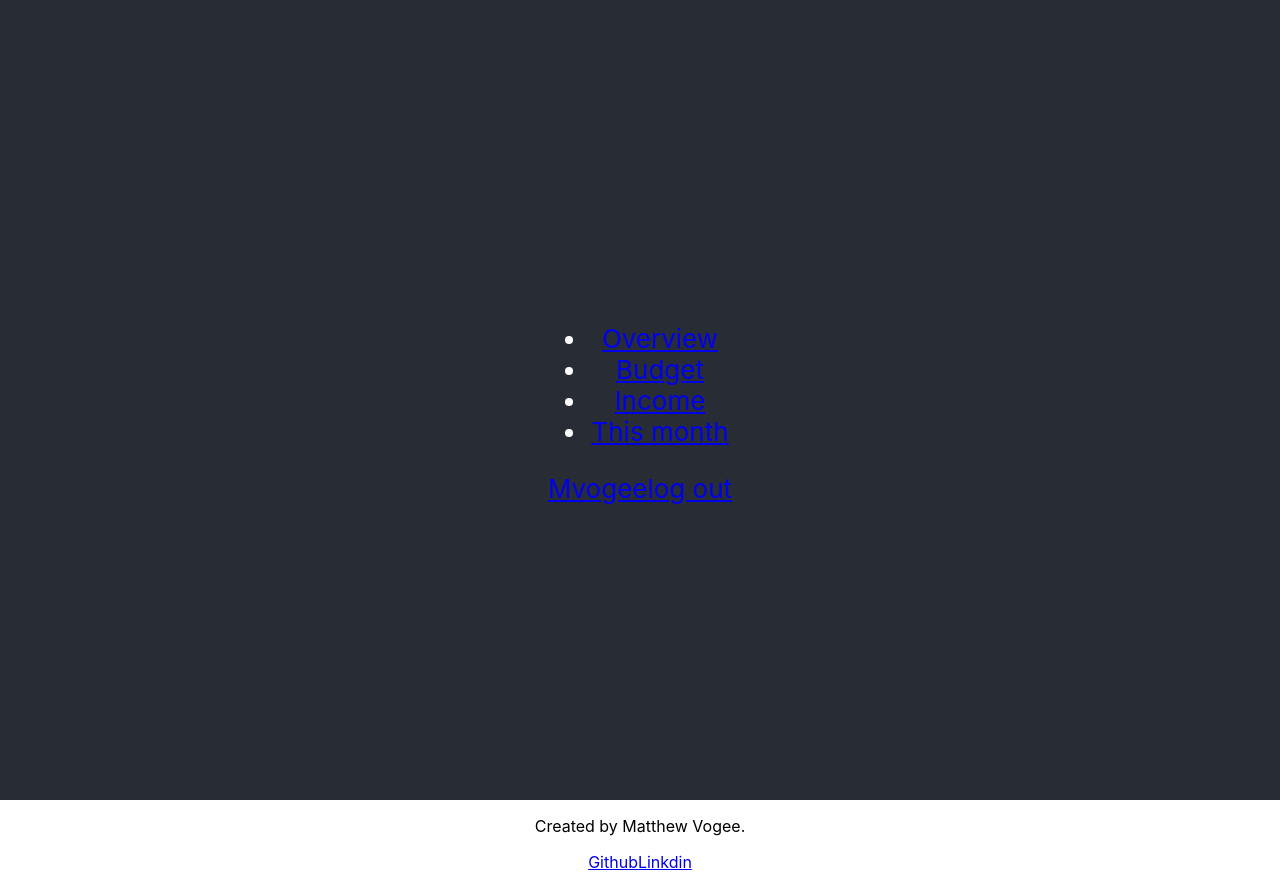
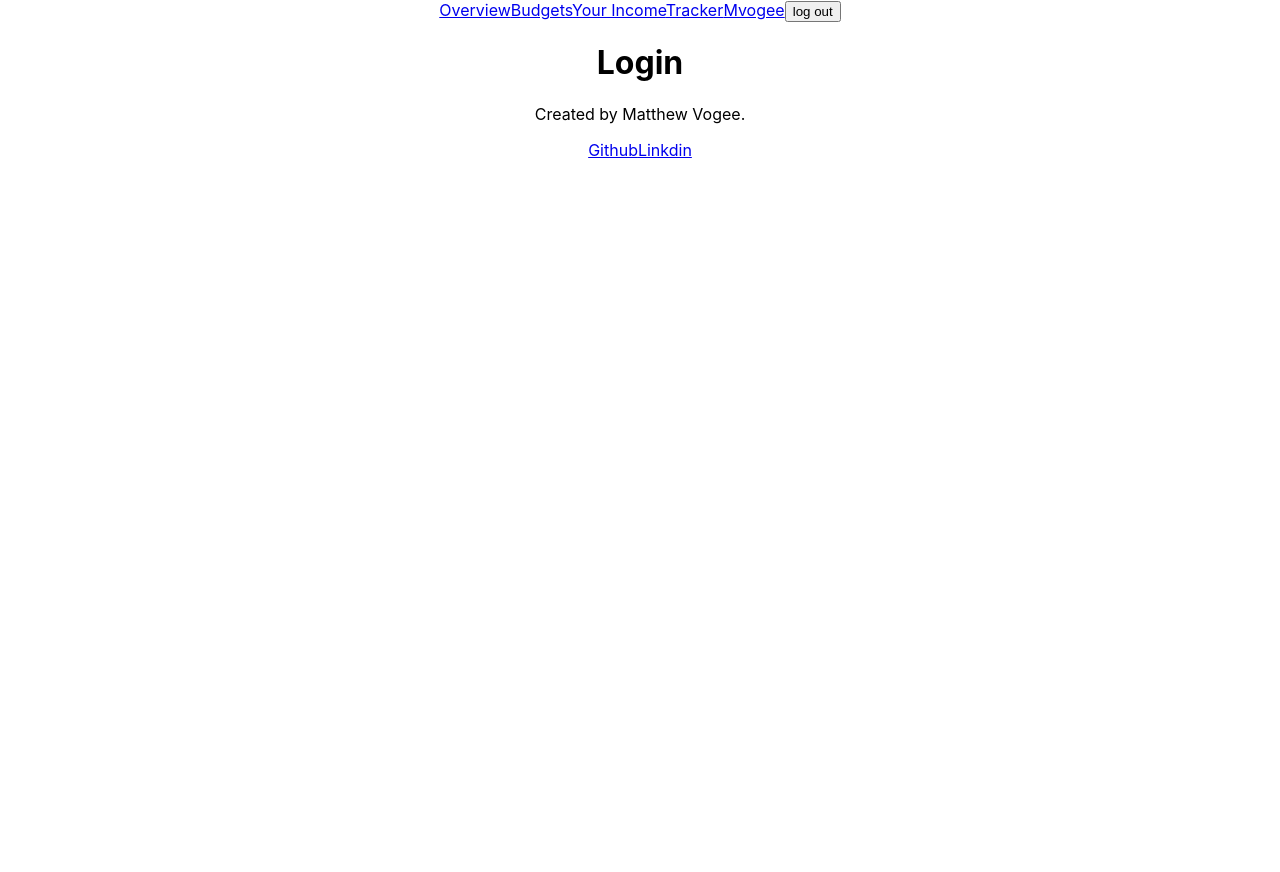
Before and after one commit to mvogee/budget_tool_2.0, a React (Create React App) app in the folder client/: page /login in a window 1280 px wide. After the commit the page ends 800 px from the top, so only its background shows below. Built offline with nearby package versions, Linux system fonts and the light colour scheme.

Commit message:
router and routes added to front end.

```diff
--- a/client/package.json
+++ b/client/package.json
@@ -9,6 +9,7 @@
     "@testing-library/user-event": "^13.5.0",
     "react": "^17.0.2",
     "react-dom": "^17.0.2",
+    "react-router-dom": "^6.2.1",
     "react-scripts": "5.0.0",
     "web-vitals": "^2.1.4"
   },
--- a/client/src/App.jsx
+++ b/client/src/App.jsx
@@ -1,13 +1,34 @@
 import './App.css';
+
 import Nav from './components/Nav.jsx';
 import Footer from './components/Footer.jsx';
+import Budgets from './routes/Budgets.jsx';
+import CreateAcc from './routes/CreateAcc.jsx';
+import Income from './routes/Income.jsx';
+import LandingPage from './routes/LandingPage.jsx';
+import Login from './routes/Login.jsx';
+import Overview from './routes/Overview.jsx';
+import ThisMonth from './routes/ThisMonth.jsx';
+import Profile from './routes/Profile.jsx';
+
+import {Routes, Route, Link} from "react-router-dom"; // check if you even need this if its going to be in Nav.jsx
+
+
 
 function App() {
   return (
     <div className="App">
-      <header className="App-header">
       <Nav userName="Mvogee" /> { /* username will be changed out with the users name */}
-      </header>
+      <Routes>
+          <Route path="/overview" element={<Overview />} />
+          <Route path="/income" element={<Income />} />
+          <Route path="/budgets" element={<Budgets />} />
+          <Route path="/thisMonth" element={<ThisMonth />} />
+          <Route path="/landingPage" element={<LandingPage />} />
+          <Route path="/login" element={<Login />} />
+          <Route path="/createAcc" element={<CreateAcc />} />
+          <Route path="/profile" element={<Profile />} />
+      </Routes>
       <Footer />
     </div>
   );
--- a/client/src/components/Nav.jsx
+++ b/client/src/components/Nav.jsx
@@ -1,27 +1,20 @@
 import React from "react";
+import {Link} from "react-router-dom";
 
 function Nav(props) {
+    function logoutbtn() {
+        // make user log out
+        alert("logout btn was pressed");
+    }
     return (
-        <div className="nav">
-            <nav className="main-nav">
-                <ul>
-                    <li id="overview-li">
-                        <a href="/overview">Overview</a>
-                    </li>
-                    <li id="budget-li">
-                        <a href="/budgets">Budget</a>
-                    </li>
-                    <li id="income-li">
-                        <a href="/income">Income</a>
-                    </li>
-                    <li id="thismonth-li">
-                        <a href="/thisMonth">This month</a>
-                    </li>
-                </ul>
-                <a id="username" class="nav-secondary" href="#">{props.userName}</a>
-                <a id="logout-button" class="nav-secondary" href="/logout">log out</a> {/* all buttons will go to javascript handlers. */}
-            </nav>
-        </div>
+        <nav className="main-nav">
+            <Link to="/overview">Overview</Link>
+            <Link to="/budgets">Budgets</Link>
+            <Link to="/income">Your Income</Link>
+            <Link to="/thisMonth">Tracker</Link>
+            <Link to="profile" id="username" className="nav-secondary">{props.userName}</Link>
+            <button id="logout-button" class="nav-secondary" onClick={logoutbtn}>log out</button> {/* all buttons will go to javascript handlers. */}
+        </nav>
     );
 }
 
--- a/client/src/index.js
+++ b/client/src/index.js
@@ -1,17 +1,17 @@
 import React from 'react';
 import ReactDOM from 'react-dom';
+import { BrowserRouter } from "react-router-dom";
 import './index.css';
 import App from './App';
 import reportWebVitals from './reportWebVitals';
 
+
+
 ReactDOM.render(
-  <React.StrictMode>
-    <App />
-  </React.StrictMode>,
-  document.getElementById('root')
+    <React.StrictMode>
+        <BrowserRouter >
+        <App />
+        </BrowserRouter>
+    </React.StrictMode>,
+    document.getElementById('root')
 );
-
-// If you want to start measuring performance in your app, pass a function
-// to log results (for example: reportWebVitals(console.log))
-// or send to an analytics endpoint. Learn more: https://bit.ly/CRA-vitals
-reportWebVitals();
--- /dev/null
+++ b/client/src/routes/Budgets.jsx
@@ -0,0 +1,11 @@
+import React from "react";
+
+function Budgets(props) {
+    return (
+        <div className="budgets">
+            <h1>Budgets</h1>
+        </div>
+    );
+}
+
+export default Budgets;
--- /dev/null
+++ b/client/src/routes/CreateAcc.jsx
@@ -0,0 +1,11 @@
+import React from "react";
+
+function CreateAcc(props) {
+    return (
+        <div className="createAcc">
+            <h1>Create Account</h1>
+        </div>
+    );
+}
+
+export default CreateAcc;
--- /dev/null
+++ b/client/src/routes/Income.jsx
@@ -0,0 +1,11 @@
+import React from "react";
+
+function Income(props) {
+    return (
+        <div className="income">
+            <h1>Income</h1>
+        </div>
+    );
+}
+
+export default Income;
--- /dev/null
+++ b/client/src/routes/LandingPage.jsx
@@ -0,0 +1,11 @@
+import React from "react";
+
+function LandingPage(props) {
+    return (
+        <div className="landingPage">
+            <h1>Landing Page</h1>
+        </div>
+    );
+}
+
+export default LandingPage;
--- /dev/null
+++ b/client/src/routes/Login.jsx
@@ -0,0 +1,11 @@
+import React from "react";
+
+function Login(props) {
+    return (
+        <div className="login">
+            <h1>Login</h1>
+        </div>
+    );
+}
+
+export default Login;
--- /dev/null
+++ b/client/src/routes/Overview.jsx
@@ -0,0 +1,11 @@
+import React from "react";
+
+function Overview(props) {
+    return (
+        <div className="overview">
+            <h1>Overview</h1>
+        </div>
+    );
+}
+
+export default Overview;
--- /dev/null
+++ b/client/src/routes/Profile.jsx
@@ -0,0 +1,11 @@
+import React from 'react';
+
+function Profile(props) {
+    return (
+        <div className="profile">
+            <h1>Profile</h1>
+        </div>
+    );
+}
+
+export default Profile;
--- /dev/null
+++ b/client/src/routes/ThisMonth.jsx
@@ -0,0 +1,11 @@
+import React from "react";
+
+function ThisMonth(props) {
+    return (
+        <div className="thisMonth">
+            <h1>ThisMonth</h1>
+        </div>
+    );
+}
+
+export default ThisMonth;
```
Also changed, not shown: 1 other file (tests, documents, lock files or other folders).
